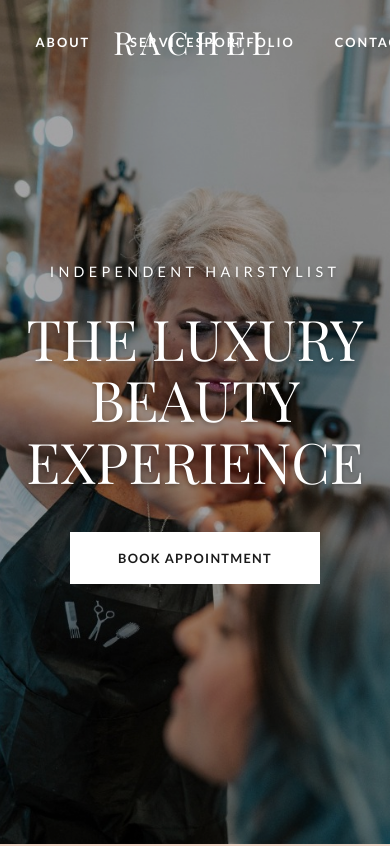
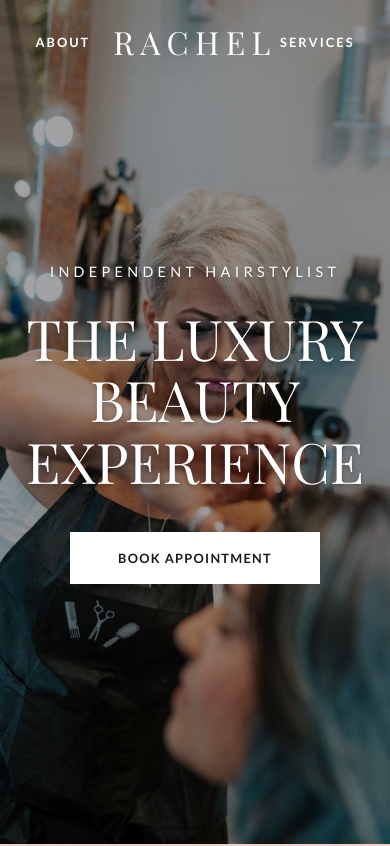
Before and after one commit to sashank5644/Rachel-Website, a Next.js app: page / in a window 390 px wide. Shown: the top 846 px of the page. Built offline with nearby package versions, Linux system fonts and the light colour scheme; a web font is replaced by a local one.

Commit message:
fix navbar mobile layout

```diff
--- a/app/globals.css
+++ b/app/globals.css
@@ -128,7 +128,7 @@ button {
 
 @media (max-width: 768px) {
   .navbar .container {
-    flex-direction: column;
+    /* flex-direction: column;  Remove this to keep row layout */
     gap: 1rem;
   }
 
--- a/components/Navbar.tsx
+++ b/components/Navbar.tsx
@@ -27,15 +27,18 @@ export default function Navbar() {
             transition: 'all 0.3s ease',
             color: scrolled ? '#1a1a1a' : '#fff'
         }}>
-            <div className="container" style={{ position: 'relative', display: 'flex', justifyContent: 'space-between', alignItems: 'center' }}>
+            <div className="container" style={{
+                position: 'relative',
+                display: 'flex',
+                justifyContent: 'space-between',
+                alignItems: 'center',
+                flexDirection: 'row' // Ensure row layout on mobile
+            }}>
 
                 {/* Left Links */}
-                <div style={{ display: 'flex', gap: '2.5rem' }}>
+                <div style={{ display: 'flex' }}>
                     <Link href="#about" style={{ fontSize: '0.8rem', fontWeight: 700, textTransform: 'uppercase', letterSpacing: '2px' }}>
                         About
-                    </Link>
-                    <Link href="#services" style={{ fontSize: '0.8rem', fontWeight: 700, textTransform: 'uppercase', letterSpacing: '2px' }}>
-                        Services
                     </Link>
                 </div>
 
@@ -58,12 +61,9 @@ export default function Navbar() {
                 </div>
 
                 {/* Right Links */}
-                <div style={{ display: 'flex', gap: '2.5rem' }}>
-                    <Link href="#portfolio" style={{ fontSize: '0.8rem', fontWeight: 700, textTransform: 'uppercase', letterSpacing: '2px' }}>
-                        Portfolio
-                    </Link>
-                    <Link href="#contact" style={{ fontSize: '0.8rem', fontWeight: 700, textTransform: 'uppercase', letterSpacing: '2px' }}>
-                        Contact
+                <div style={{ display: 'flex' }}>
+                    <Link href="#services" style={{ fontSize: '0.8rem', fontWeight: 700, textTransform: 'uppercase', letterSpacing: '2px' }}>
+                        Services
                     </Link>
                 </div>
 
```
